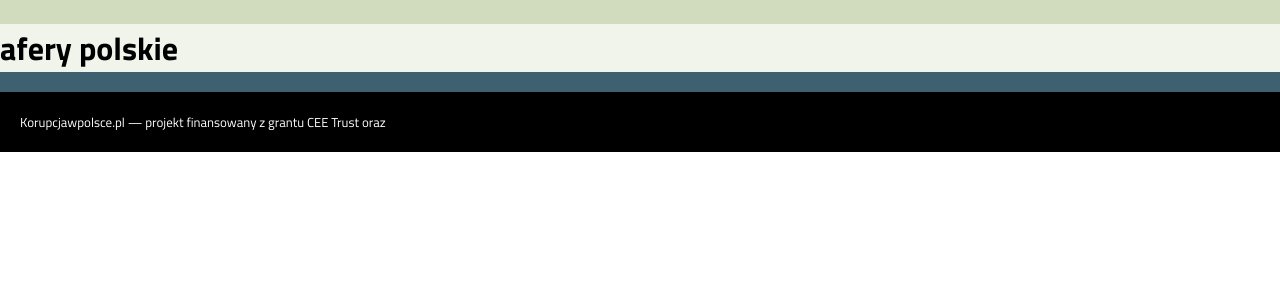
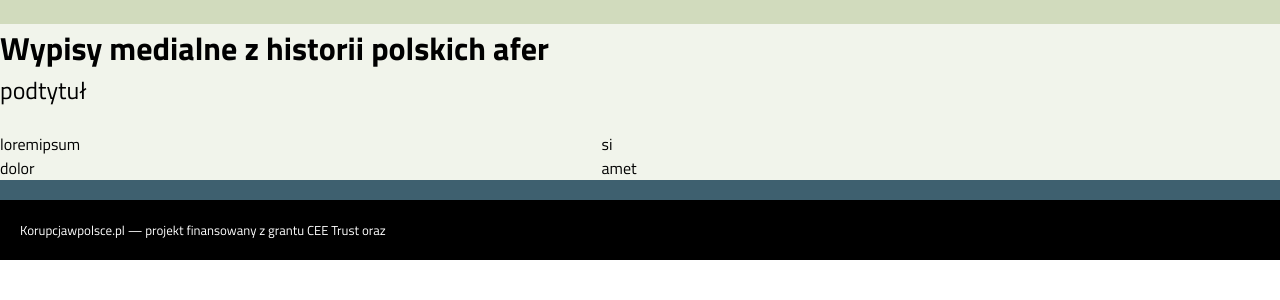
Before and after one commit to CCLab/BriberyDB, a Django app: template templates/main.html in a window 1280 px wide. Shown: the part 147-447 px from the top of the page. Run offline with Django 3.2, Linux system fonts and the light colour scheme; the template is opened without the code that fills it, so the values that code supplies are empty.

Commit message:
front page layout defined

```diff
--- a/static/style.css
+++ b/static/style.css
@@ -606,3 +606,14 @@
 
 
 /********** end jeden-aktor ************/
+
+
+/* jedynka */
+
+div#jedynka-kolumna{ display: table; width: 50%; }
+div.wiersz { display: table-row; }
+div.wiersz-dlugi { display: table-cell; }
+div.wiersz-krotki { display: table-cell; }
+div#kolumna-obrazek { display: table-cell; }
+div.wiersz-niski { display: table-row; }
+div.zajawka-odd { display: table-cell; }
--- a/templates/main.html
+++ b/templates/main.html
@@ -1,3 +1,31 @@
 {% extends "body.html" %}{% block content %}
-     <h1>afery polskie</h1>
-{% endblock content %}
+        <div id="jedynka-kolumna">
+          <div id="temat-glowny">
+            <h1>Wypisy medialne z historii polskich afer</h1>
+            <h2>podtytuł</h2>
+            <img src="" id="jedynka-obrazek" />
+          </div><!-- koniec main topic -->
+          <div class="wiersz"><!-- row -->
+            <div class="wiersz-dlugi">
+              <div class="wiersz-niski">
+                <div class="zajawka-even">lorem</div>
+                <div class="zajawka-odd">ipsum</div>
+              </div>
+              <div class="wiersz-niski">
+                <div class="zajawka-odd">dolor</div>
+                <div class="zajawka-even"></div>
+              </div>
+            </div>
+            <div id="kolumna-obrazek">
+              <img src="" id="pionowy-obrazek" />
+            </div>
+            <div class="wiersz-krotki">
+              <div class="wiersz-niski">
+                <div class="zajawka-even">si</div>
+              </div>
+              <div class="wiersz-niski">
+                <div class="zajawka-odd">amet</div>
+              </div>
+            </div>
+          </div>
+        </div>{% endblock content %}
```
